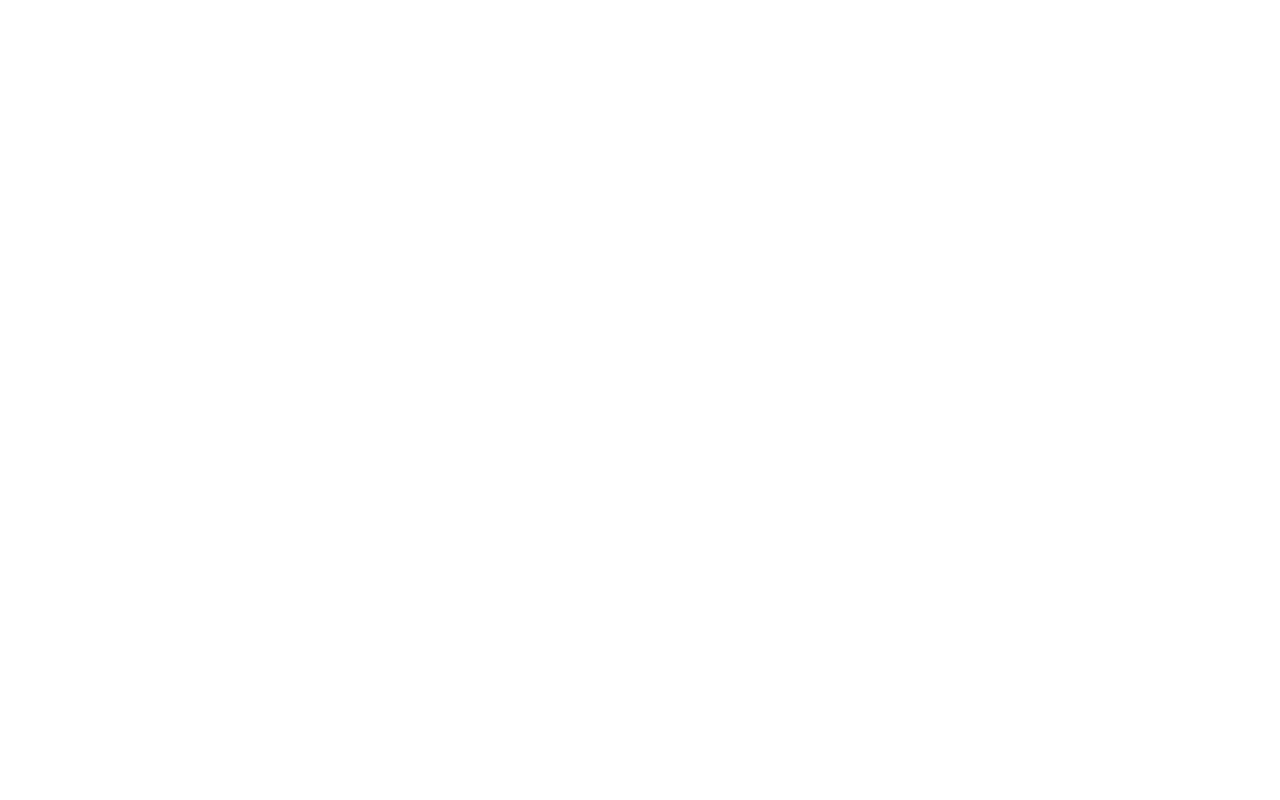
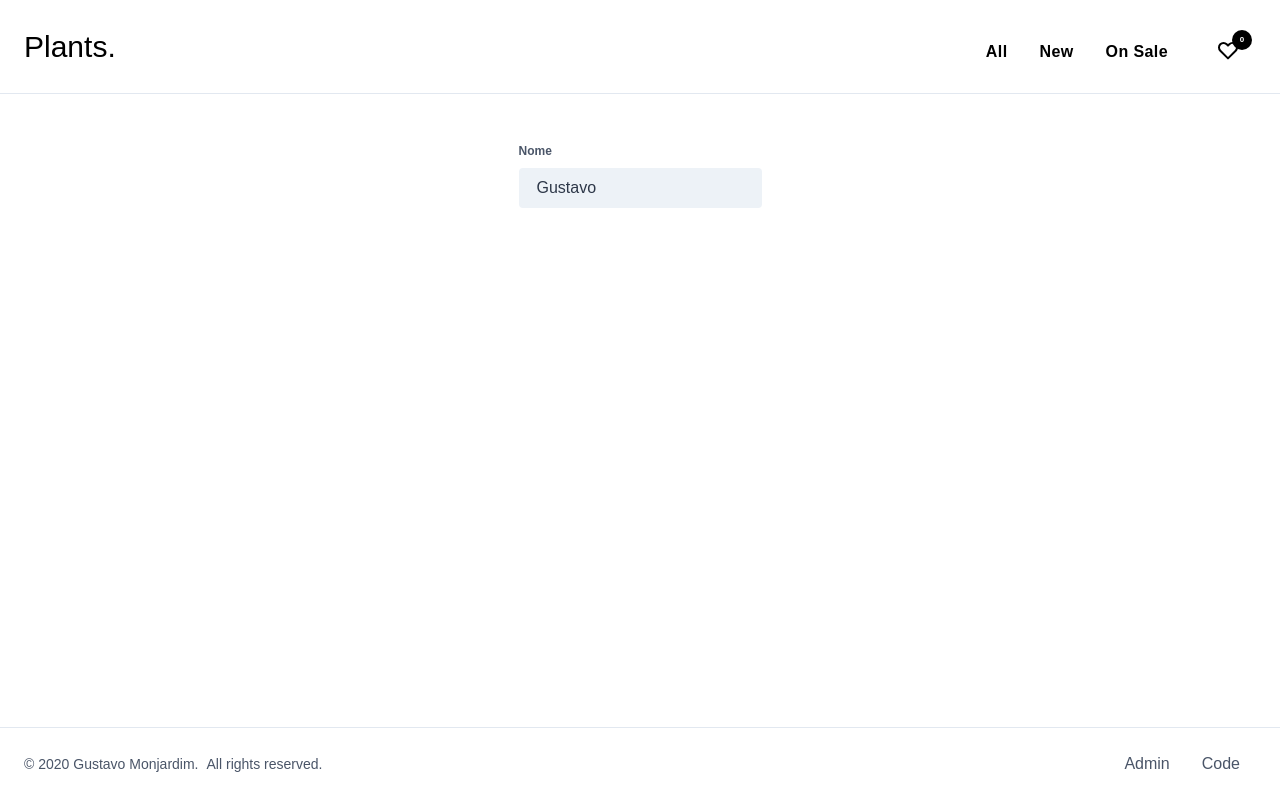
Before and after one commit to gustavomonjardim/ecommerce, a Gatsby site: page /checkout in a window 1280 px wide. Before the commit this address had no page. Built offline with nearby package versions, Linux system fonts and the light colour scheme; Gatsby itself is replaced by a stand-in of ours.

Commit message:
feat: cria tela de checkout e componente TextInput

```diff
--- a/src/components/Bag.js
+++ b/src/components/Bag.js
@@ -1,3 +1,4 @@
+import { navigate } from 'gatsby';
 import propTypes from 'prop-types';
 import React from 'react';
 
@@ -18,6 +19,10 @@
 
 const Bag = ({ open, closeBag }) => {
   const { bag, bagSize, totalValue } = useBag();
+
+  const goToCheckout = () => {
+    navigate('/checkout');
+  };
 
   return (
     <div className={`${open ? 'block' : 'hidden'}`}>
@@ -48,7 +53,7 @@
             <span>{currencyMask(totalValue)}</span>
           </div>
         </div>
-        <Button onClick={() => {}} text="Checkout" />
+        <Button onClick={goToCheckout} text="Checkout" />
       </div>
       <Overlay onClick={() => closeBag(false)} />
     </div>
--- /dev/null
+++ b/src/components/TextInput.js
@@ -0,0 +1,30 @@
+import propTypes from 'prop-types';
+import React from 'react';
+
+const TextInput = ({ id, placeholder, label, value, onChange }) => {
+  return (
+    <div>
+      <label class="block text-gray-700 text-xs font-bold mb-2" for={id}>
+        {label}
+      </label>
+      <input
+        class="bg-gray-200 appearance-none border-2 border-gray-200 rounded w-full py-2 px-4 text-gray-800 leading-tight focus:outline-none focus:bg-white focus:border-black"
+        id={id}
+        type="text"
+        placeholder={placeholder}
+        value={value}
+        onChange={({ target }) => onChange(target.value)}
+      />
+    </div>
+  );
+};
+
+TextInput.propTypes = {
+  id: propTypes.string.isRequired,
+  placeholder: propTypes.string.isRequired,
+  label: propTypes.string.isRequired,
+  value: propTypes.string.isRequired,
+  onChange: propTypes.func.isRequired,
+};
+
+export default TextInput;
--- /dev/null
+++ b/src/pages/checkout.js
@@ -0,0 +1,16 @@
+import React, { useState } from 'react';
+
+import Layout from '../components/Layout';
+import TextInput from '../components/TextInput';
+
+const Checkout = () => {
+  const [name, setName] = useState('Gustavo');
+
+  return (
+    <Layout>
+      <TextInput id="name" placeholder="Nome" label="Nome" value={name} onChange={setName} />
+    </Layout>
+  );
+};
+
+export default Checkout;
```
